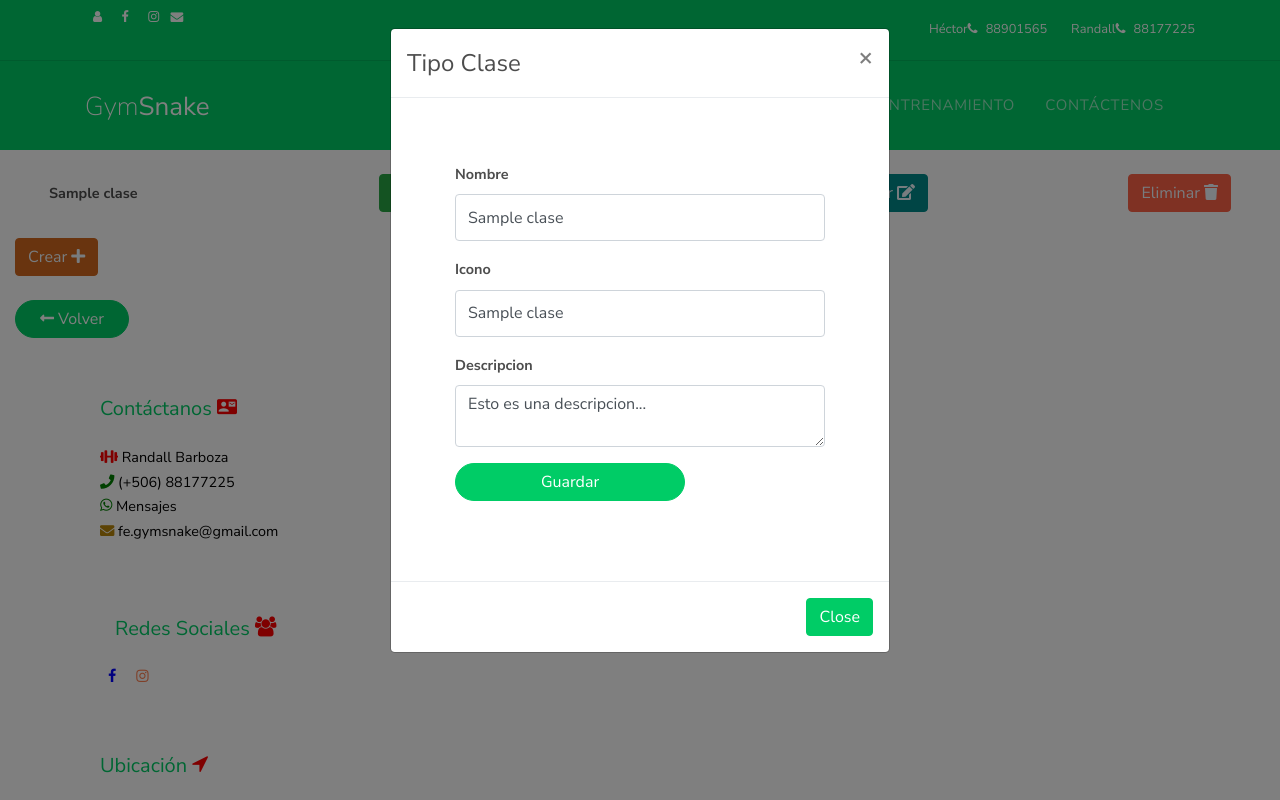
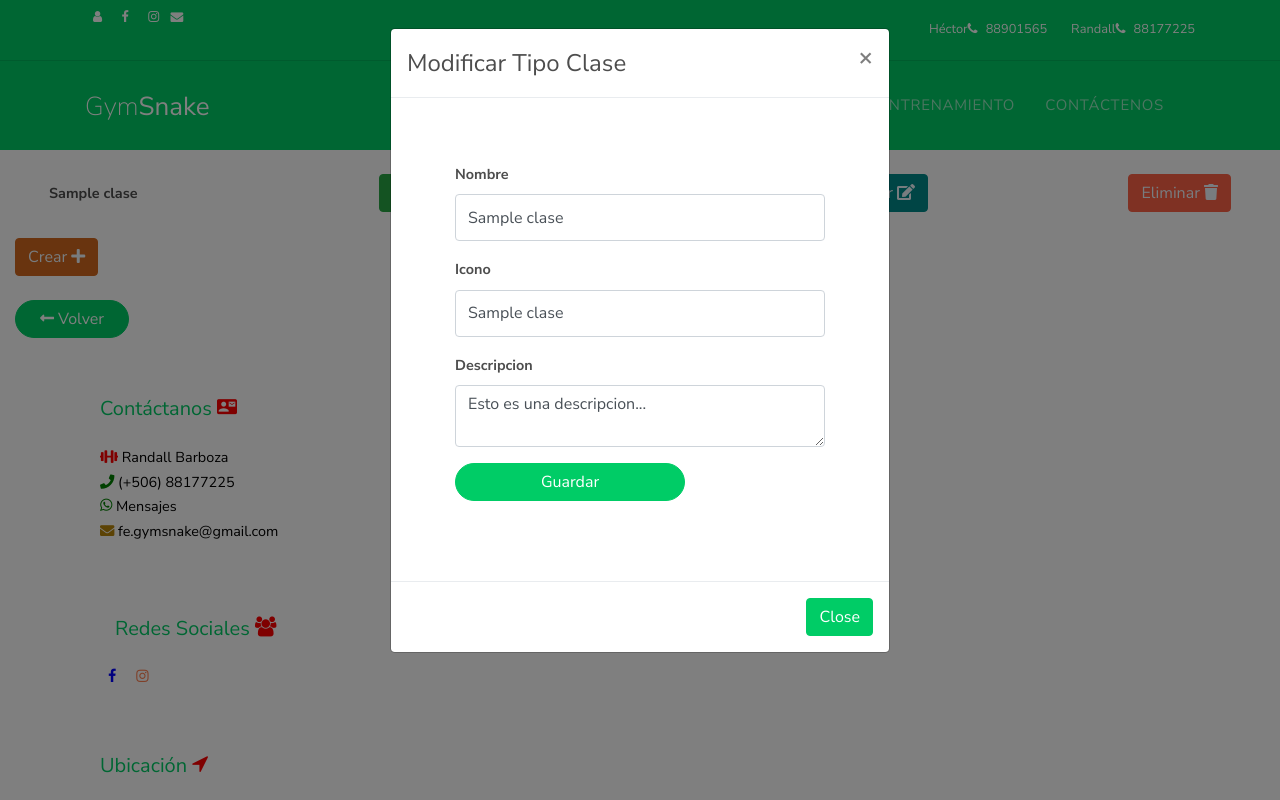
Before and after one commit to dabrin/gymSnake, a PHP site: template view/ListClientView.php in a window 1280 px wide, after a click on "Editar". Run offline with PHP 8.4, Linux system fonts and the light colour scheme; the template is opened without the code that fills it: most values are stand-ins (such as "Sample title", 1, 10 or a date in 2020); some libraries are stand-ins or nearby versions; some web fonts are replaced.

Commit message:
Errores solucionando...

```diff
--- a/controller/AdminController.php
+++ b/controller/AdminController.php
@@ -88,7 +88,7 @@ class AdminController
 
 
     function data_claseView(){
-        $_SESSION['id_clase']=$_POST['id_clase'];
+        $_SESSION['id_Tipo_clase']=$_GET['id_clase'];
 
     }
 
--- a/model/ClaseModel.php
+++ b/model/ClaseModel.php
@@ -27,7 +27,7 @@ class ClaseModel {
     }
 
     public function get_clases_adm(){
-        $id_clase=$_SESSION["id_clase"];
+        $id_clase=$_SESSION["id_Tipo_clase"];
         $consulta = $this->db->prepare("call sp_listar_clases_adm('".$id_clase ."')");
         $consulta->execute();
         $resulado = $consulta->fetchAll();
--- a/public/js/script.js
+++ b/public/js/script.js
@@ -219,7 +219,7 @@ $("#btn1").click(function (e) {
                         );
                         $("#listado").load(location.href + " #listado");
                         clear();
-                        $("#myModal").modal().hide();
+                        $("#myModal").modal('hide');
                         $('.modal-backdrop').remove();
                     }
                 }
@@ -315,7 +315,7 @@ function listarClases(id_clase) {
         {
             data: param,
             url: '?controller=Admin&action=data_claseView',
-            type: 'POST',
+            type: 'GET',
             success: function (resp) {
                 location.href = "?controller=Admin&action=claseView";
             }
--- a/view/ListClientView.php
+++ b/view/ListClientView.php
@@ -107,7 +107,7 @@
 
       <!-- Modal Header -->
       <div class="modal-header">
-        <h4 class="modal-title">Tipo Clase</h4>
+        <h4 class="modal-title">Modificar Tipo Clase</h4>
         <button type="button" class="close" data-dismiss="modal">&times;</button>
       </div>
 
@@ -156,7 +156,7 @@
 
       <!-- Modal Header -->
       <div class="modal-header">
-        <h4 class="modal-title">Tipo Clase</h4>
+        <h4 class="modal-title">Crear Tipo Clase</h4>
         <button type="button" class="close" data-dismiss="modal">&times;</button>
       </div>
 
--- a/view/LoginView.php
+++ b/view/LoginView.php
@@ -20,7 +20,7 @@
                         <input type="password" class="form-control" name="pass"id="pass"
                                placeholder="Escriba su contraseña">
                     </div>
-                    <button type="submit" id="btn1" class="btn btn-primary">Enviar</button>
+                    <!--<button type="submit" id="btn1" class="btn btn-primary">Enviar</button>-->
                     <button type="submit" id="btn" class="btn btn-primary">Enviar</button>
                 </form>
             </div>
@@ -97,7 +97,7 @@ function clear(){
            icon:'success'
           }
           );
-         // $("#listado").load(location.href + " #listado");
+           location.href="?controller=Admin&action=showClass"
           clear();
         }
       }
```
